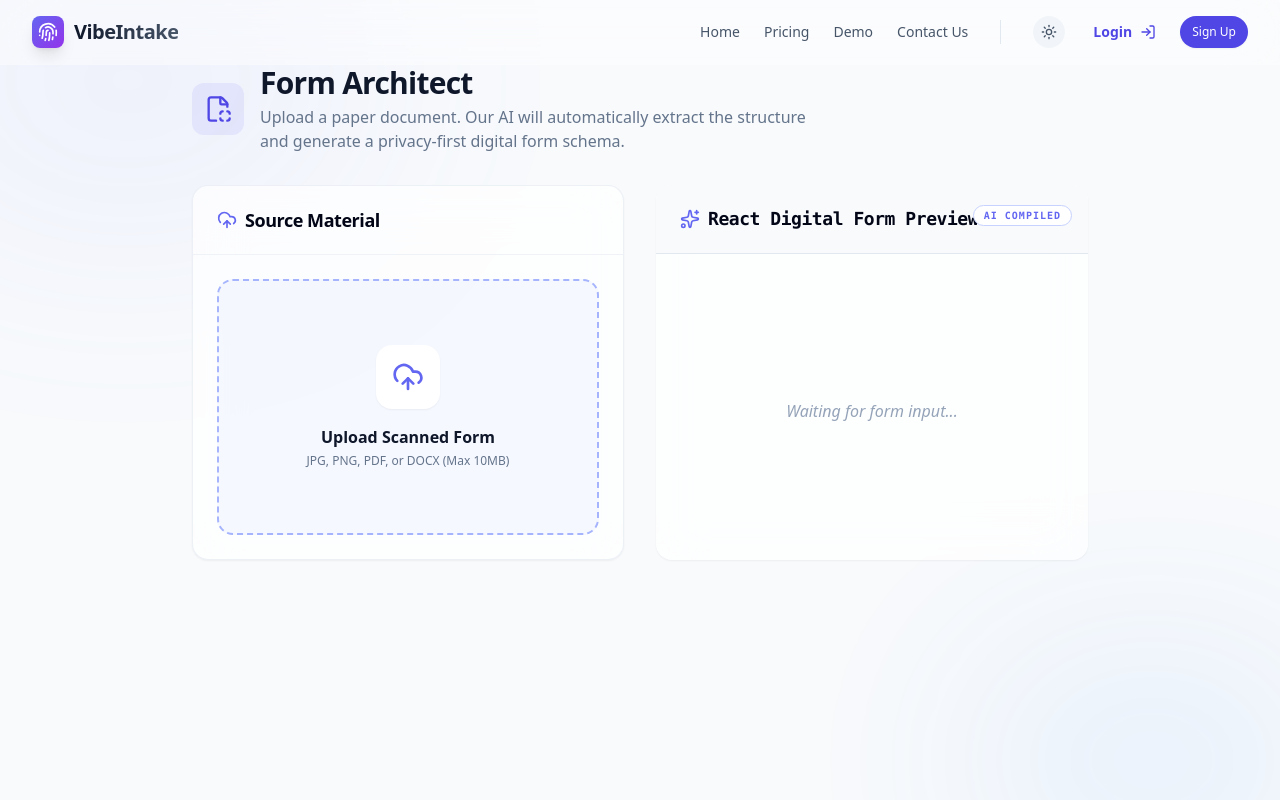
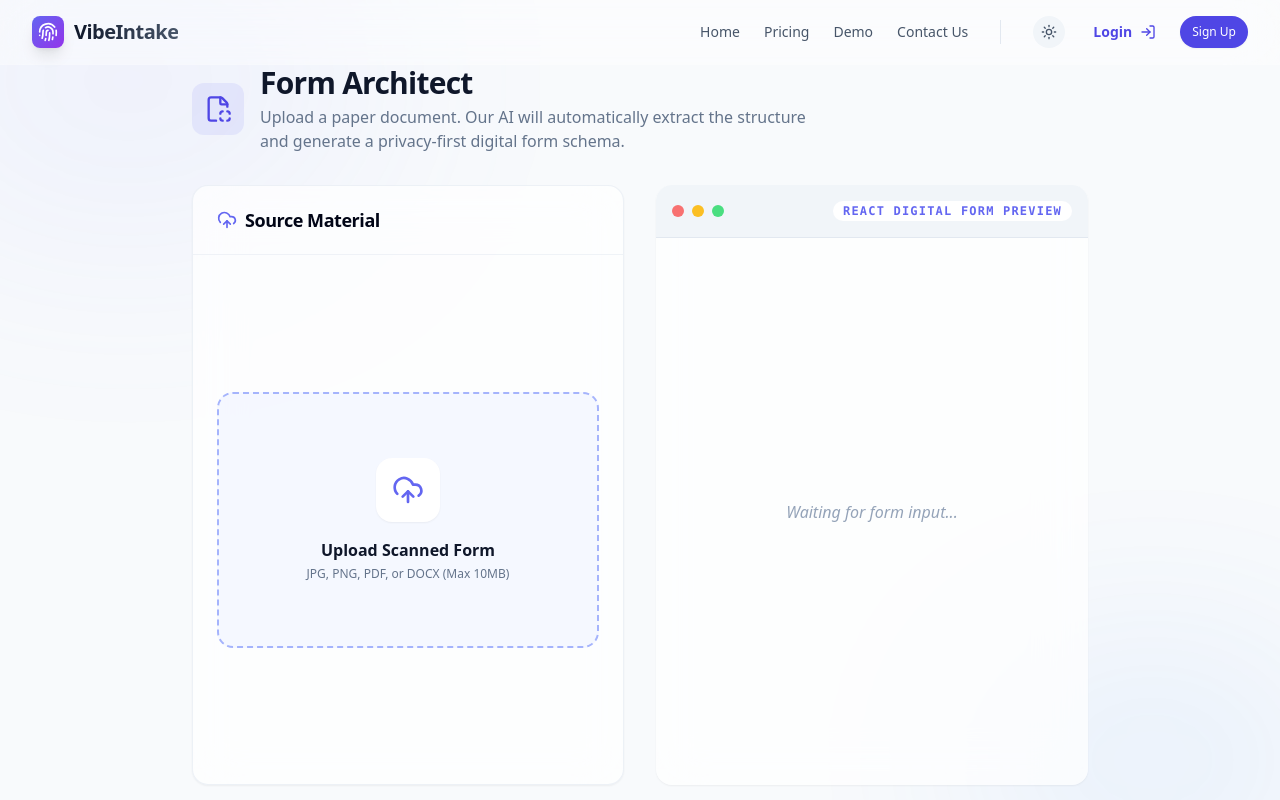
Before and after one commit to theweese/VibeIntake, a Next.js app: page /upload in a window 1280 px wide. Built offline with nearby package versions, Linux system fonts and the light colour scheme.

Commit message:
style: unify form preview UI on upload page with demo page

```diff
--- a/app/upload/page.tsx
+++ b/app/upload/page.tsx
@@ -149,17 +149,16 @@ export default function UploadPage() {
                 </Card>
 
                 {/* Right Side: Morph Output */}
-                <Card className="flex flex-col bg-white dark:bg-slate-950 text-slate-900 dark:text-slate-100 border-none shadow-2xl relative overflow-hidden">
-                    <div className="absolute top-0 right-0 p-4">
-                        <Badge variant="outline" className="text-[10px] bg-white dark:bg-black font-mono tracking-widest text-indigo-500 border-indigo-200 dark:border-indigo-800">AI COMPILED</Badge>
+                <Card className="flex flex-col bg-white dark:bg-slate-950 text-slate-900 dark:text-slate-100 border-none shadow-2xl relative overflow-hidden h-full min-h-[600px]">
+                    <div className="bg-slate-100 border-b border-slate-200 dark:bg-slate-900 dark:border-slate-800 p-4 flex justify-between items-center shrink-0">
+                        <div className="flex gap-2">
+                            <div className="w-3 h-3 rounded-full bg-red-400"></div>
+                            <div className="w-3 h-3 rounded-full bg-amber-400"></div>
+                            <div className="w-3 h-3 rounded-full bg-green-400"></div>
+                        </div>
+                        <Badge className="bg-white dark:bg-black text-xs font-mono tracking-widest text-indigo-500 border-indigo-200 dark:border-indigo-800">React Digital Form Preview</Badge>
                     </div>
-                    <CardHeader className="border-b border-slate-200 dark:border-slate-800 bg-slate-50 dark:bg-slate-900/50">
-                        <CardTitle className="text-lg flex items-center gap-2 font-mono">
-                            <Sparkles className="w-5 h-5 text-indigo-500" />
-                            React Digital Form Preview
-                        </CardTitle>
-                    </CardHeader>
-                    <CardContent className="pt-8 flex-1 overflow-auto">
+                    <CardContent className="p-8 md:p-12 flex-1 overflow-auto">
                         {uploadState === 'idle' && (
                             <div className="flex items-center justify-center h-full text-slate-400 italic">Waiting for form input...</div>
                         )}
@@ -206,12 +205,18 @@ export default function UploadPage() {
                                         </div>
                                     ))}
                                 </div>
+
+                                {uploadState === 'done' && (
+                                    <Button className="w-full h-14 text-lg mt-8 disabled:opacity-50 tracking-wide font-semibold rounded-2xl shrink-0" disabled>Submit Form</Button>
+                                )}
                             </motion.div>
                         )}
                     </CardContent>
                     {uploadState === 'done' && (
-                        <div className="absolute bottom-6 right-6 z-10">
-                            <Button className="bg-indigo-600 hover:bg-indigo-700 text-white shadow-lg">Deploy Form to Production</Button>
+                        <div className="p-8 bg-slate-50 dark:bg-slate-900/50 border-t border-slate-200 dark:border-slate-800 text-center shrink-0">
+                            <h4 className="font-semibold text-slate-800 dark:text-slate-200 mb-2">Want to customize this further or add strict data protection?</h4>
+                            <p className="text-sm text-slate-500 mb-6">Create a free account to enable Field Mapping, AES-256 Encryption, and File Uploads.</p>
+                            <Button className="w-full h-12 bg-indigo-600 hover:bg-indigo-700 text-white shadow-lg">Sign Up to Deploy Form</Button>
                         </div>
                     )}
                 </Card>
```
